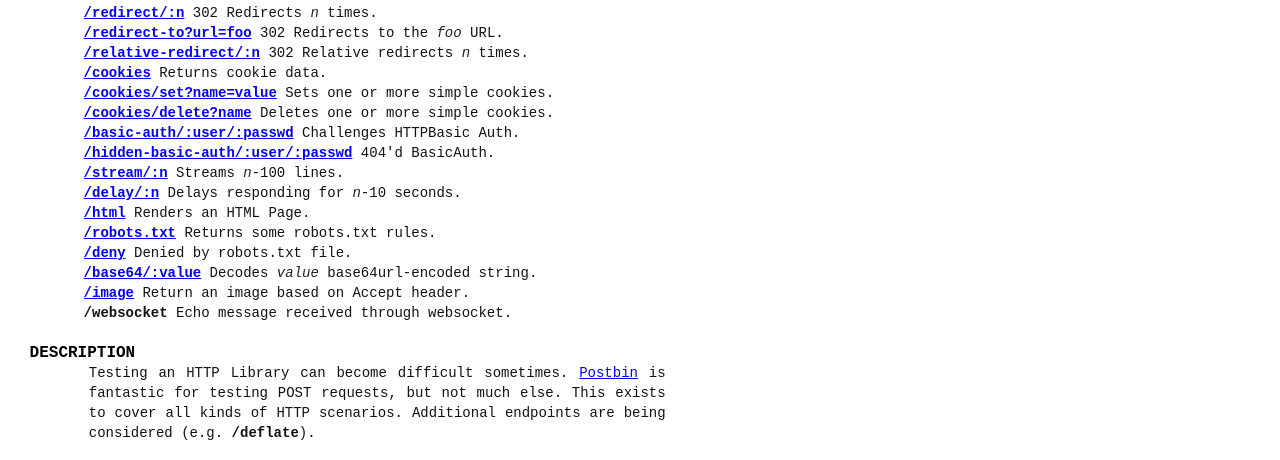
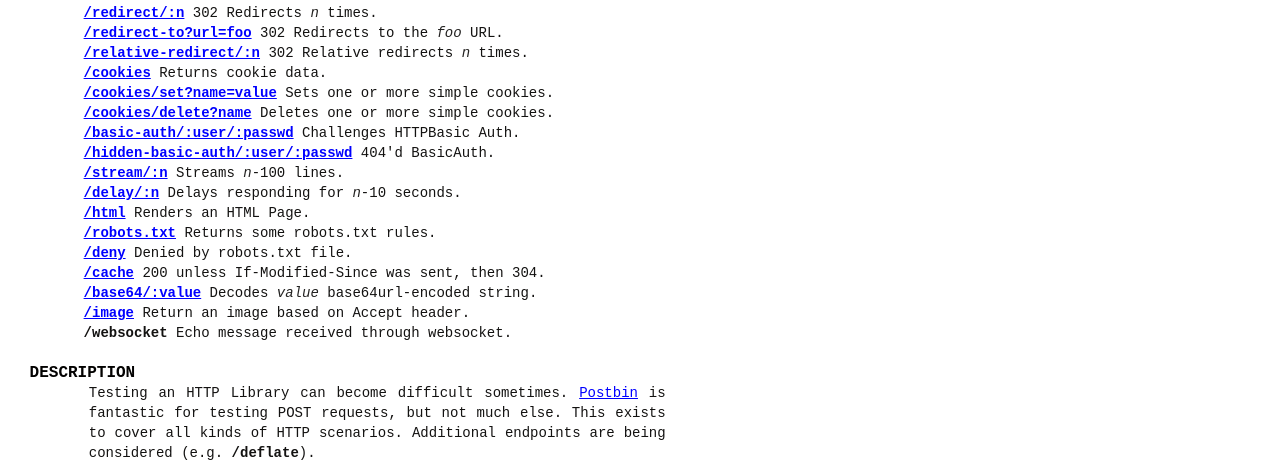
Before and after one commit to edgurgel/httparrot, a plain HTML site: page priv/index.html in a window 1280 px wide. Shown: the part 344-804 px from the top of the page. Drawn offline with Linux system fonts and the light colour scheme.

Commit message:
Add /cache

```diff
--- a/priv/index.html
+++ b/priv/index.html
@@ -85,6 +85,7 @@
 <li><a href="/html" data-bare-link="true"><code>/html</code></a> Renders an HTML Page.</li>
 <li><a href="/robots.txt" data-bare-link="true"><code>/robots.txt</code></a> Returns some robots.txt rules.</li>
 <li><a href="/deny" data-bare-link="true"><code>/deny</code></a> Denied by robots.txt file.</li>
+<li><a href="/cache" data-bare-link="true"><code>/cache</code></a> 200 unless If-Modified-Since was sent, then 304.</li>
 <li><a href="/base64/LytiYXNlNjQrLw" data-bare-link="true"><code>/base64/:value</code></a> Decodes <em>value</em> base64url-encoded string.</li>
 <li><a href="/image" data-bare-link="true"><code>/image</code></a> Return an image based on Accept header.</li>
 <li><code>/websocket</code> Echo message received through websocket.</li>
```
Also changed, not shown: 3 other files.
